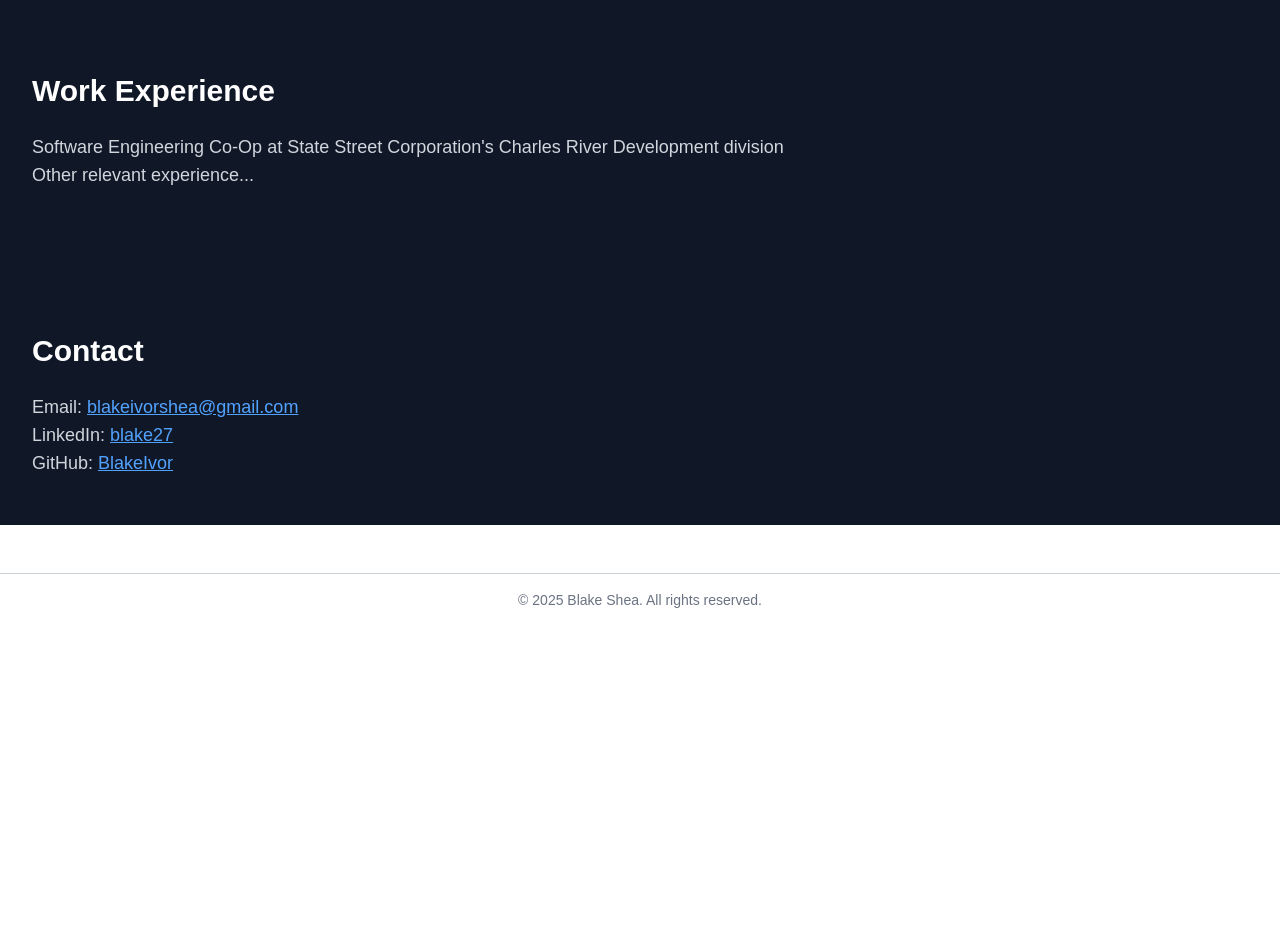
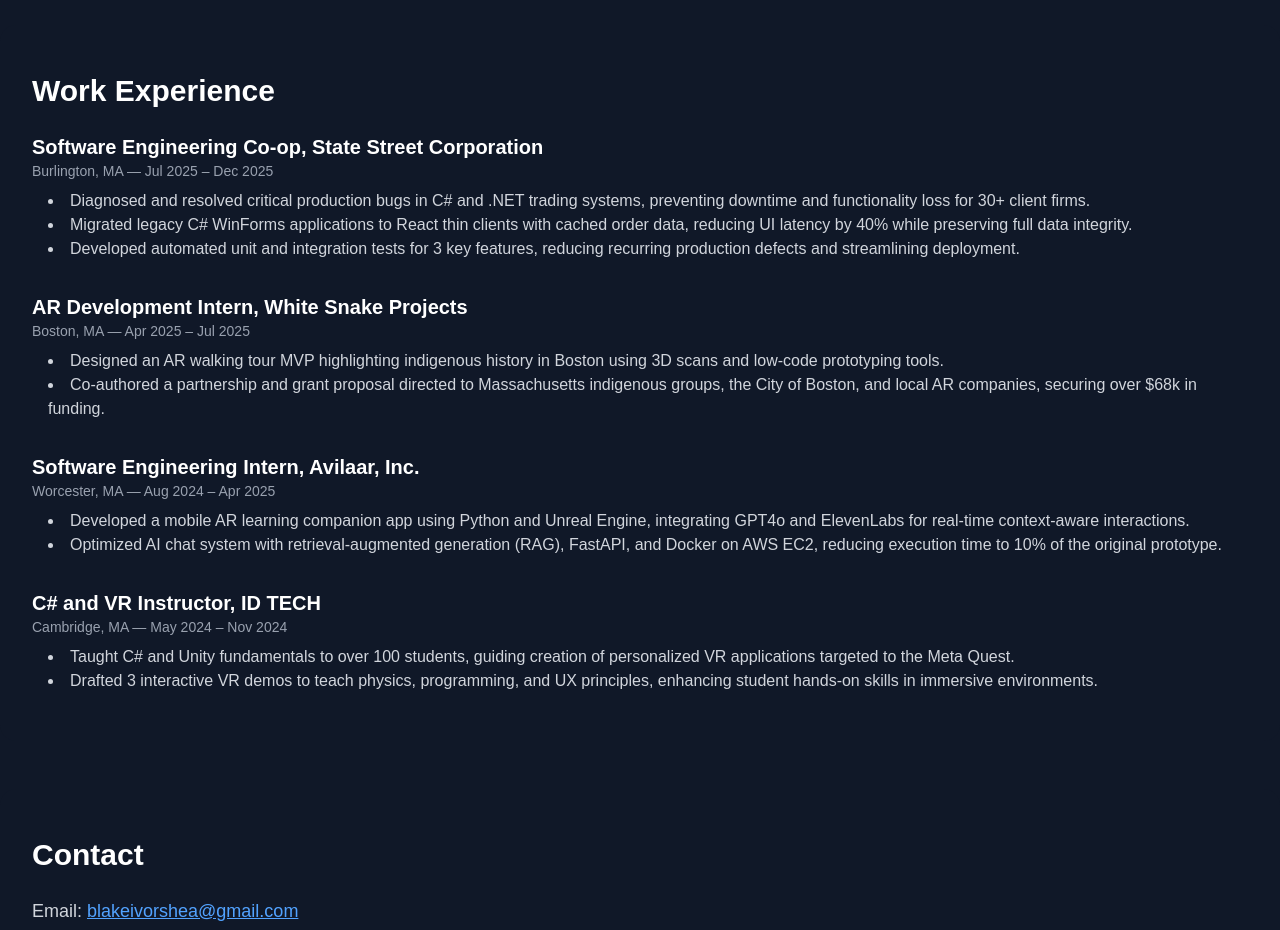
Before and after one commit to BlakeIvor/PortfolioSite, a Next.js app in the folder portfolio-site/: page / in a window 1280 px wide. Shown: the part 1640-2570 px from the top of the page. Before the commit the page ends 2266 px from the top, so only its background shows below. Built offline with nearby package versions, Linux system fonts and the light colour scheme.

Commit message:
Add work experience

```diff
--- a/portfolio-site/app/page.tsx
+++ b/portfolio-site/app/page.tsx
@@ -49,10 +49,40 @@
       {/* Work Experience Section */}
       <section id="work-experience" className="mx-auto max-w-7xl bg-gray-900 rounded-2xl text-white py-12 px-8 mt-12">
         <h2 className="text-3xl font-bold mb-6">Work Experience</h2>
-        <div className="text-lg text-gray-300">
-          {/* Add your work experience details here */}
-          <p>Software Engineering Co-Op at State Street Corporation's Charles River Development division</p>
-          <p>Other relevant experience...</p>
+        <div className="space-y-8">
+          <div>
+            <h3 className="text-xl font-semibold">Software Engineering Co-op, State Street Corporation</h3>
+            <div className="text-gray-400 text-sm mb-2">Burlington, MA &mdash; Jul 2025 – Dec 2025</div>
+            <ul className="list-disc list-inside text-gray-300 ml-4">
+              <li>Diagnosed and resolved critical production bugs in C# and .NET trading systems, preventing downtime and functionality loss for 30+ client firms.</li>
+              <li>Migrated legacy C# WinForms applications to React thin clients with cached order data, reducing UI latency by 40% while preserving full data integrity.</li>
+              <li>Developed automated unit and integration tests for 3 key features, reducing recurring production defects and streamlining deployment.</li>
+            </ul>
+          </div>
+          <div>
+            <h3 className="text-xl font-semibold">AR Development Intern, White Snake Projects</h3>
+            <div className="text-gray-400 text-sm mb-2">Boston, MA &mdash; Apr 2025 – Jul 2025</div>
+            <ul className="list-disc list-inside text-gray-300 ml-4">
+              <li>Designed an AR walking tour MVP highlighting indigenous history in Boston using 3D scans and low-code prototyping tools.</li>
+              <li>Co-authored a partnership and grant proposal directed to Massachusetts indigenous groups, the City of Boston, and local AR companies, securing over $68k in funding.</li>
+            </ul>
+          </div>
+          <div>
+            <h3 className="text-xl font-semibold">Software Engineering Intern, Avilaar, Inc.</h3>
+            <div className="text-gray-400 text-sm mb-2">Worcester, MA &mdash; Aug 2024 – Apr 2025</div>
+            <ul className="list-disc list-inside text-gray-300 ml-4">
+              <li>Developed a mobile AR learning companion app using Python and Unreal Engine, integrating GPT4o and ElevenLabs for real-time context-aware interactions.</li>
+              <li>Optimized AI chat system with retrieval-augmented generation (RAG), FastAPI, and Docker on AWS EC2, reducing execution time to 10% of the original prototype.</li>
+            </ul>
+          </div>
+          <div>
+            <h3 className="text-xl font-semibold">C# and VR Instructor, ID TECH</h3>
+            <div className="text-gray-400 text-sm mb-2">Cambridge, MA &mdash; May 2024 – Nov 2024</div>
+            <ul className="list-disc list-inside text-gray-300 ml-4">
+              <li>Taught C# and Unity fundamentals to over 100 students, guiding creation of personalized VR applications targeted to the Meta Quest.</li>
+              <li>Drafted 3 interactive VR demos to teach physics, programming, and UX principles, enhancing student hands-on skills in immersive environments.</li>
+            </ul>
+          </div>
         </div>
       </section>
 
```
